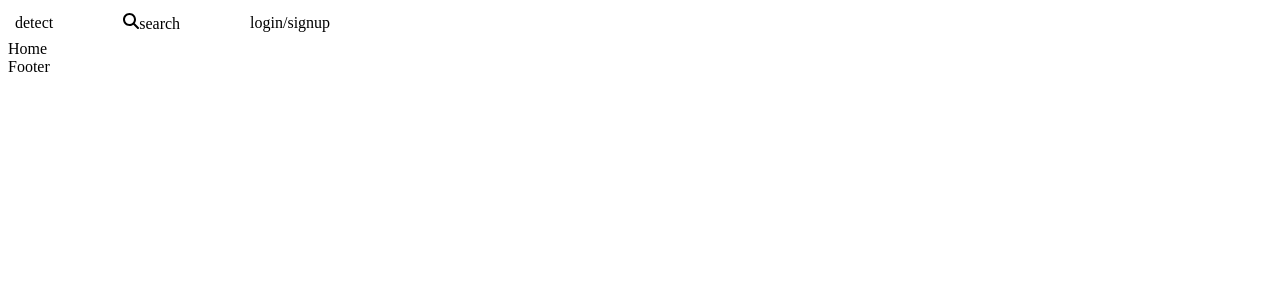
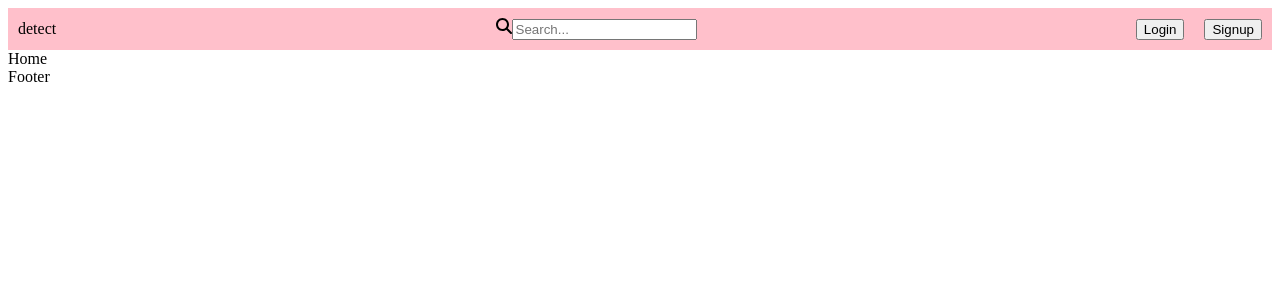
Before and after one commit to KalyaniKadu-18/Smoke_Guard, a React (Vite) app in the folder client/: page / in a window 1280 px wide. Shown: the top 300 px of the page. Built offline with nearby package versions, Linux system fonts and the light colour scheme.

Commit message:
updated code

```diff
--- a/client/src/components/navbar/Navbar.jsx
+++ b/client/src/components/navbar/Navbar.jsx
@@ -5,9 +5,22 @@ import { FaMagnifyingGlass } from "react-icons/fa6";
 function Navbar() {
   return (
     <div className={styles.MainDiv}>
-      <div className={styles.parentDiv}>detect</div>
-      <div><FaMagnifyingGlass />search</div>
-      <div>login/signup</div>
+
+      <div className={styles.parentDiv}>
+        detect
+      </div>
+
+      <div className={styles.searchDiv}>
+        <FaMagnifyingGlass />
+        <input placeholder='Search...'/>
+
+      </div>
+
+      <div className={styles.loginDiv}>
+        <button>Login</button>
+        <button>Signup</button>
+      </div>
+
     </div>
   )
 }
--- a/client/src/components/navbar/Navbar.module.css
+++ b/client/src/components/navbar/Navbar.module.css
@@ -1,14 +1,19 @@
-.MainDiv{
+.MainDiv {
     display: flex;
-    margin: 2px;
-    padding: 5px;
-    gap: 70px;
+    padding: 10px;
     text-align: center;
     align-items: center;
-    background-color: var(--bg);
+    background-color: pink;
+    flex-direction: row;
+    justify-content: space-between;
 }
 
-.parentDiv{
-  display: flex;
-  gap: 20px;
+.parentDiv {
+    display: flex;
+    gap: 20px;
 }
+
+.loginDiv {
+    display: flex;
+    gap: 20px;
+}
```
